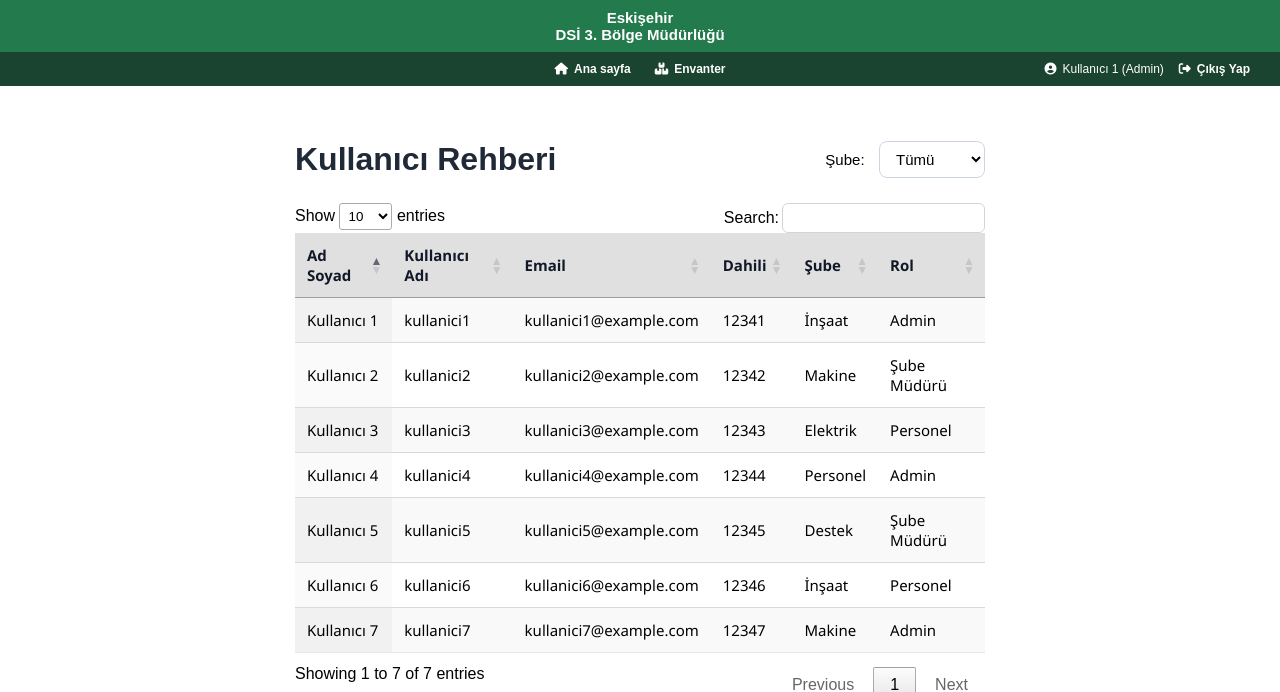
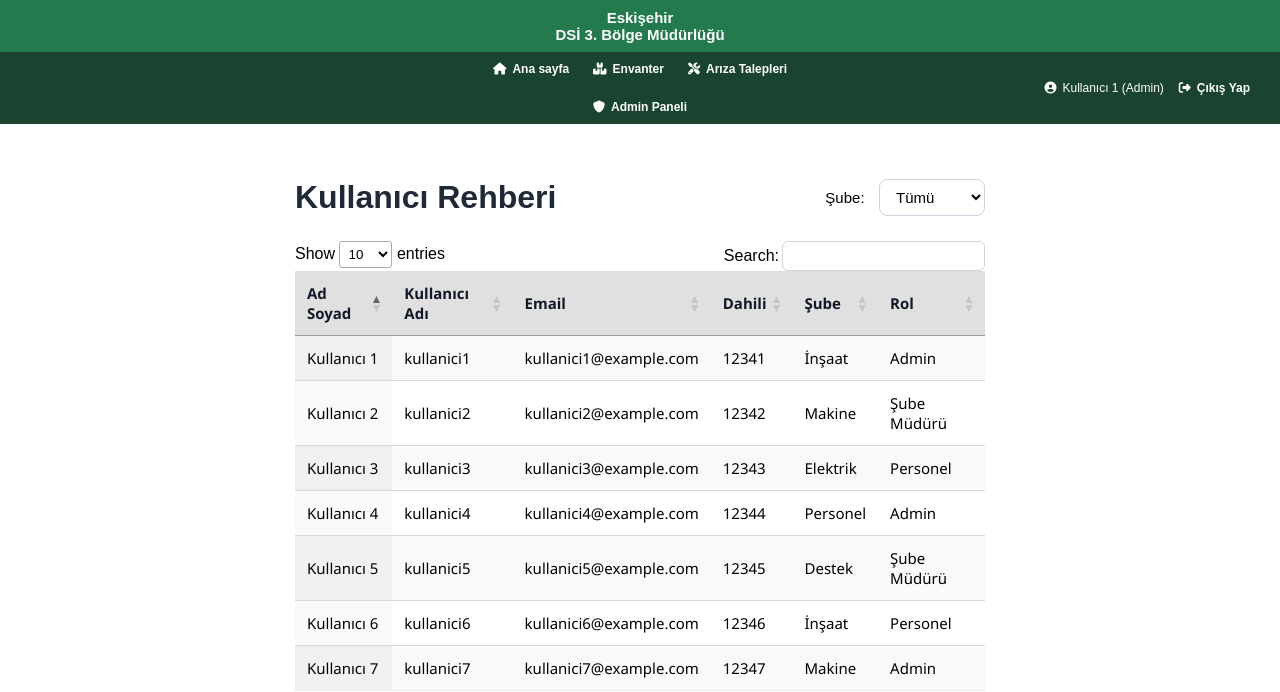
Before and after one commit to burakozdkcgl/devletsuisleri-flask-web-app-replica, a Flask app: page /directory in a window 1280 px wide. Shown: the top 692 px of the page. Run offline with Flask 3, Linux system fonts and the light colour scheme; the visitor is signed in with stand-in values (Sample User, id 1); data comes from the database, SQL or seed files in the repository; some libraries are stand-ins or nearby versions.

Commit message:
final nav menu

```diff
--- a/templates/base.html
+++ b/templates/base.html
@@ -32,6 +32,14 @@
         {% if user.full_name %}
             <a href="/inventory" class="nav-item">
                 <i class="fas fa-boxes"></i> Envanter
+            </a>
+            <a href="/issues" class="nav-item">
+                <i class="fas fa-tools"></i> Arıza Talepleri
+            </a>
+        {% endif %}
+        {% if user.full_name and user.role.name == "Admin" %}
+            <a href="/admin" class="nav-item">
+                <i class="fas fa-shield"></i> Admin Paneli
             </a>
         {% endif %}
         <!-- Ortaya eklemek istediğin diğer düğmeler -->
```
